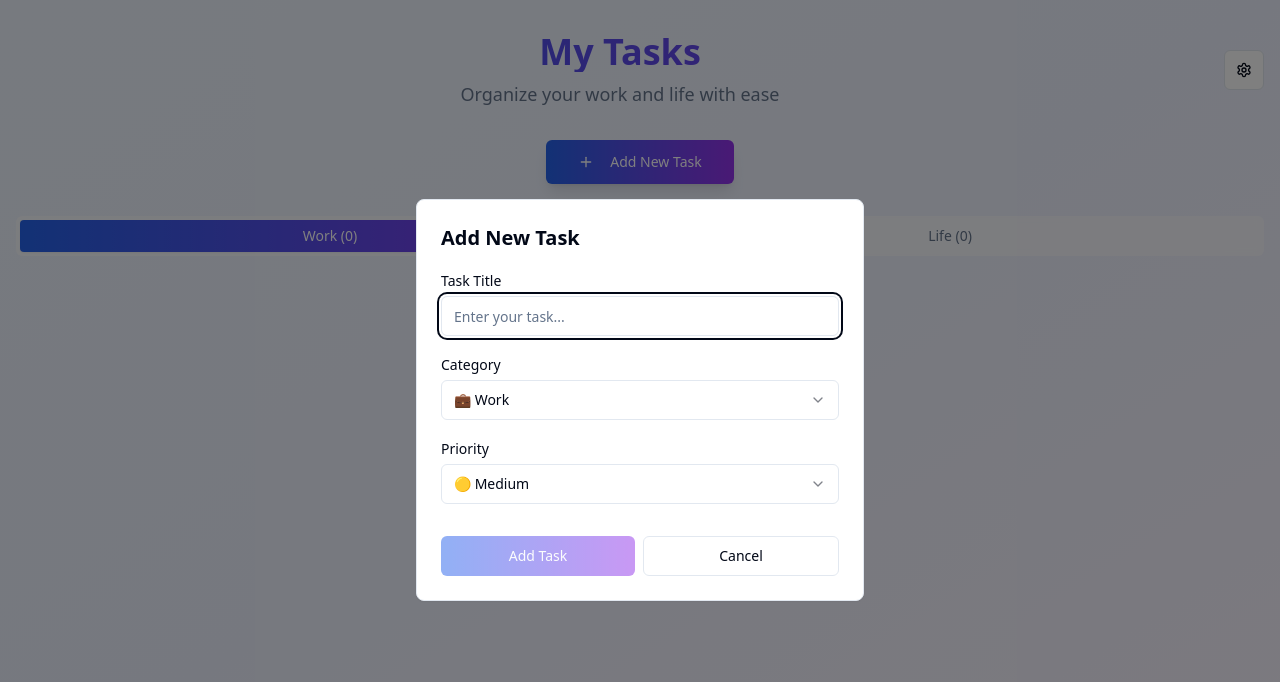
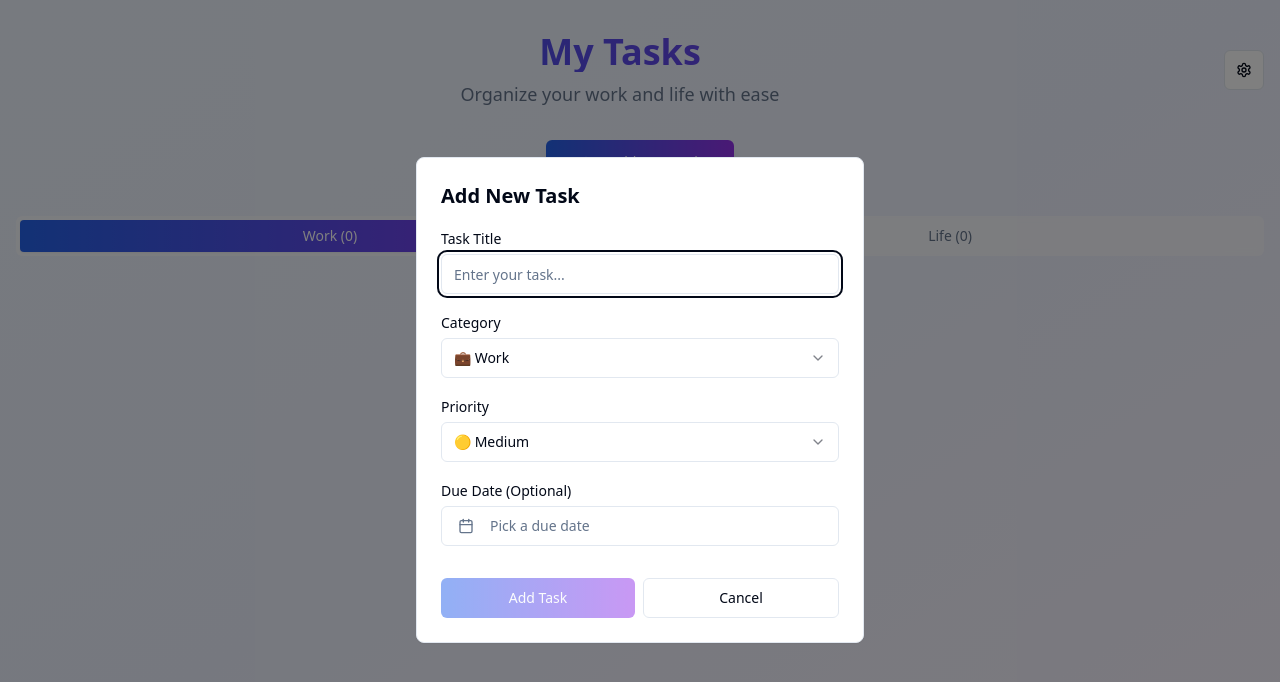
Before and after one commit to cgreenba72/text-to-task-it, a React (Vite) app: page / in a window 1280 px wide. Both pictures are taken after a click on the button "Add New Task". Shown: the top 682 px of the page. Built offline with nearby package versions, Linux system fonts and the light colour scheme.

Commit message:
Add due date to tasks
Allow users to set a due date for each task.

```diff
--- a/src/components/AddTaskForm.tsx
+++ b/src/components/AddTaskForm.tsx
@@ -1,10 +1,15 @@
 
 import { useState } from "react";
+import { format } from "date-fns";
 import { Button } from "@/components/ui/button";
 import { Input } from "@/components/ui/input";
 import { Label } from "@/components/ui/label";
 import { Select, SelectContent, SelectItem, SelectTrigger, SelectValue } from "@/components/ui/select";
+import { Calendar } from "@/components/ui/calendar";
+import { Popover, PopoverContent, PopoverTrigger } from "@/components/ui/popover";
+import { CalendarIcon } from "lucide-react";
 import { Task } from "@/pages/Index";
+import { cn } from "@/lib/utils";
 
 interface AddTaskFormProps {
   onAddTask: (task: Omit<Task, 'id' | 'createdAt'>) => void;
@@ -15,6 +20,7 @@ export const AddTaskForm = ({ onAddTask, onCancel }: AddTaskFormProps) => {
   const [title, setTitle] = useState("");
   const [category, setCategory] = useState<'work' | 'life'>('work');
   const [priority, setPriority] = useState<'low' | 'medium' | 'high'>('medium');
+  const [dueDate, setDueDate] = useState<Date | undefined>();
 
   const handleSubmit = (e: React.FormEvent) => {
     e.preventDefault();
@@ -25,11 +31,13 @@ export const AddTaskForm = ({ onAddTask, onCancel }: AddTaskFormProps) => {
       category,
       priority,
       completed: false,
+      dueDate,
     });
 
     setTitle("");
     setCategory('work');
     setPriority('medium');
+    setDueDate(undefined);
   };
 
   return (
@@ -76,6 +84,34 @@ export const AddTaskForm = ({ onAddTask, onCancel }: AddTaskFormProps) => {
           </Select>
         </div>
 
+        <div>
+          <Label htmlFor="dueDate">Due Date (Optional)</Label>
+          <Popover>
+            <PopoverTrigger asChild>
+              <Button
+                variant="outline"
+                className={cn(
+                  "w-full mt-1 justify-start text-left font-normal",
+                  !dueDate && "text-muted-foreground"
+                )}
+              >
+                <CalendarIcon className="mr-2 h-4 w-4" />
+                {dueDate ? format(dueDate, "PPP") : <span>Pick a due date</span>}
+              </Button>
+            </PopoverTrigger>
+            <PopoverContent className="w-auto p-0" align="start">
+              <Calendar
+                mode="single"
+                selected={dueDate}
+                onSelect={setDueDate}
+                disabled={(date) => date < new Date()}
+                initialFocus
+                className="p-3 pointer-events-auto"
+              />
+            </PopoverContent>
+          </Popover>
+        </div>
+
         <div className="flex gap-2 pt-4">
           <Button
             type="submit"
--- a/src/components/Settings.tsx
+++ b/src/components/Settings.tsx
@@ -40,6 +40,7 @@ export const Settings = ({ onTaskReceived }: SettingsProps) => {
     let category: 'work' | 'life' = 'work';
     let priority: 'low' | 'medium' | 'high' = 'medium';
     let title = text;
+    let dueDate: Date | undefined;
 
     // Check for category keywords
     if (text.toLowerCase().includes('life') || text.toLowerCase().includes('personal') || text.toLowerCase().includes('home')) {
@@ -53,9 +54,17 @@ export const Settings = ({ onTaskReceived }: SettingsProps) => {
       priority = 'low';
     }
 
-    // Clean up the title by removing category and priority keywords
+    // Check for date keywords
+    const today = new Date();
+    if (text.toLowerCase().includes('today')) {
+      dueDate = today;
+    } else if (text.toLowerCase().includes('tomorrow')) {
+      dueDate = new Date(today.getTime() + 24 * 60 * 60 * 1000);
+    }
+
+    // Clean up the title by removing category, priority, and date keywords
     title = title
-      .replace(/\b(work|life|personal|home|urgent|important|asap|low|high|medium|whenever)\b/gi, '')
+      .replace(/\b(work|life|personal|home|urgent|important|asap|low|high|medium|whenever|today|tomorrow)\b/gi, '')
       .replace(/\s+/g, ' ')
       .trim();
 
@@ -65,6 +74,7 @@ export const Settings = ({ onTaskReceived }: SettingsProps) => {
         category,
         priority,
         completed: false,
+        dueDate,
       });
 
       setSimulateText("");
@@ -128,7 +138,7 @@ export const Settings = ({ onTaskReceived }: SettingsProps) => {
                 <Input
                   value={simulateText}
                   onChange={(e) => setSimulateText(e.target.value)}
-                  placeholder="e.g., 'Urgent: Buy groceries for dinner'"
+                  placeholder="e.g., 'Urgent: Buy groceries today'"
                   onKeyDown={(e) => e.key === 'Enter' && simulateSMS()}
                 />
                 <Button
@@ -139,7 +149,7 @@ export const Settings = ({ onTaskReceived }: SettingsProps) => {
                 </Button>
               </div>
               <p className="text-xs text-muted-foreground">
-                Keywords: "work", "life", "urgent", "low priority"
+                Keywords: "work", "life", "urgent", "low priority", "today", "tomorrow"
               </p>
             </div>
           </div>
--- a/src/components/TaskItem.tsx
+++ b/src/components/TaskItem.tsx
@@ -4,8 +4,9 @@ import { Card } from "@/components/ui/card";
 import { Button } from "@/components/ui/button";
 import { Checkbox } from "@/components/ui/checkbox";
 import { Badge } from "@/components/ui/badge";
-import { X } from "lucide-react";
+import { X, CalendarIcon } from "lucide-react";
 import { cn } from "@/lib/utils";
+import { format, isToday, isTomorrow, isPast } from "date-fns";
 
 interface TaskItemProps {
   task: Task;
@@ -21,6 +22,29 @@ export const TaskItem = ({ task, onToggle, onDelete }: TaskItemProps) => {
   };
 
   const categoryEmoji = task.category === 'work' ? '💼' : '🏠';
+
+  const getDueDateDisplay = () => {
+    if (!task.dueDate) return null;
+
+    const isOverdue = isPast(task.dueDate) && !isToday(task.dueDate);
+    const dueDateText = isToday(task.dueDate)
+      ? "Today"
+      : isTomorrow(task.dueDate)
+        ? "Tomorrow"
+        : format(task.dueDate, "MMM d");
+
+    return (
+      <div className={cn(
+        "flex items-center gap-1 text-xs px-2 py-1 rounded-full",
+        isOverdue && !task.completed
+          ? "bg-red-100 text-red-800"
+          : "bg-blue-100 text-blue-800"
+      )}>
+        <CalendarIcon className="h-3 w-3" />
+        {dueDateText}
+      </div>
+    );
+  };
 
   return (
     <Card className={cn(
@@ -46,10 +70,11 @@ export const TaskItem = ({ task, onToggle, onDelete }: TaskItemProps) => {
             </span>
           </div>
 
-          <div className="flex items-center gap-2">
+          <div className="flex items-center gap-2 flex-wrap">
             <Badge className={priorityColors[task.priority]}>
               {task.priority} priority
             </Badge>
+            {getDueDateDisplay()}
             <span className="text-xs text-muted-foreground">
               {task.createdAt.toLocaleDateString()}
             </span>
--- a/src/components/ui/popover.tsx
+++ b/src/components/ui/popover.tsx
@@ -1,3 +1,4 @@
+
 import * as React from "react"
 import * as PopoverPrimitive from "@radix-ui/react-popover"
 
--- a/src/pages/Index.tsx
+++ b/src/pages/Index.tsx
@@ -17,6 +17,7 @@ export interface Task {
   priority: 'low' | 'medium' | 'high';
   completed: boolean;
   createdAt: Date;
+  dueDate?: Date;
 }
 
 const Index = () => {
```
